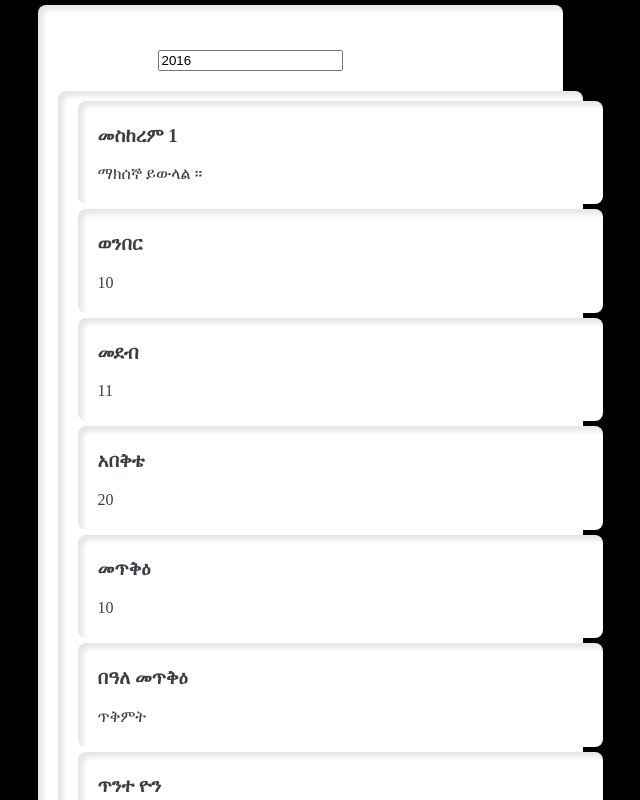
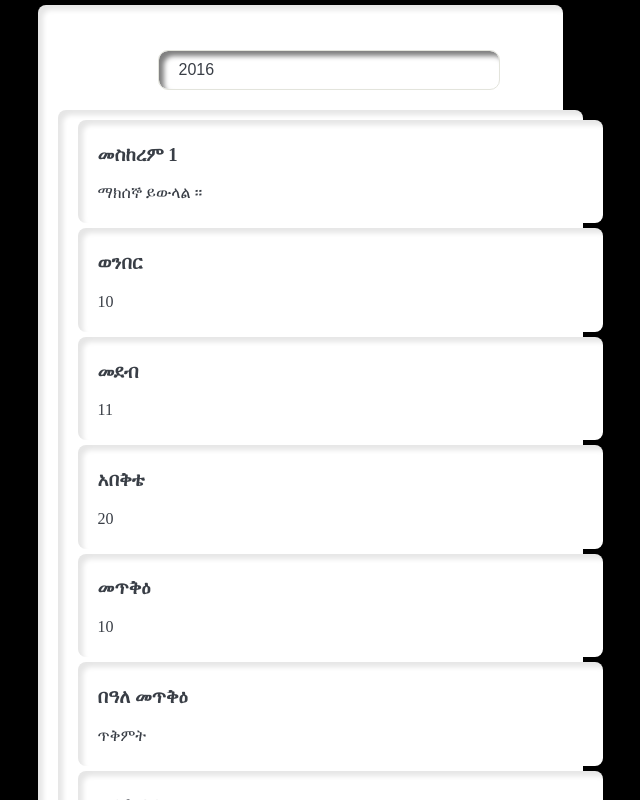
Before and after one commit to YohansShegaw/BahreHasab, a React (Vite) app in the folder bahre-hasab/: page / in a window 1280 px wide. Shown: the top 800 px of the page, without its empty margins (340-980 px from the left). Built offline with nearby package versions, Linux system fonts and the light colour scheme.

Commit message:
3red commit

```diff
--- a/bahre-hasab/src/components/Search.jsx
+++ b/bahre-hasab/src/components/Search.jsx
@@ -145,7 +145,7 @@ export default function Search({ year, setYear }) {
       <div className={styles.searchComponent}>
         {" "}
         <input
-          classNamelassName={styles.input}
+          className={styles.input}
           type="number"
           onChange={(e) => setYear(e.target.value)}
           value={year}
```
